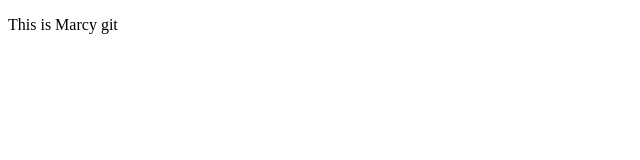
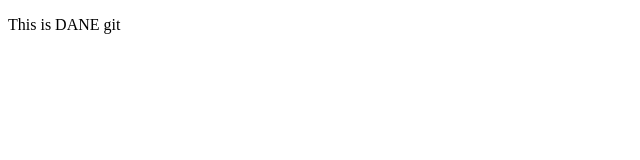
Before and after one commit to danekolak/background-generator2, a plain HTML site: page index.html in a window 1280 px wide. Shown: the full height of the page, 0-640 px from the left. Drawn offline with Linux system fonts and the light colour scheme.

Commit message:
changing text

```diff
--- a/index.html
+++ b/index.html
@@ -9,7 +9,7 @@
 </head>
 
 <body>
-    <p>This is Marcy git</p>
+    <p>This is DANE git</p>
 </body>
 
 </html>
```
